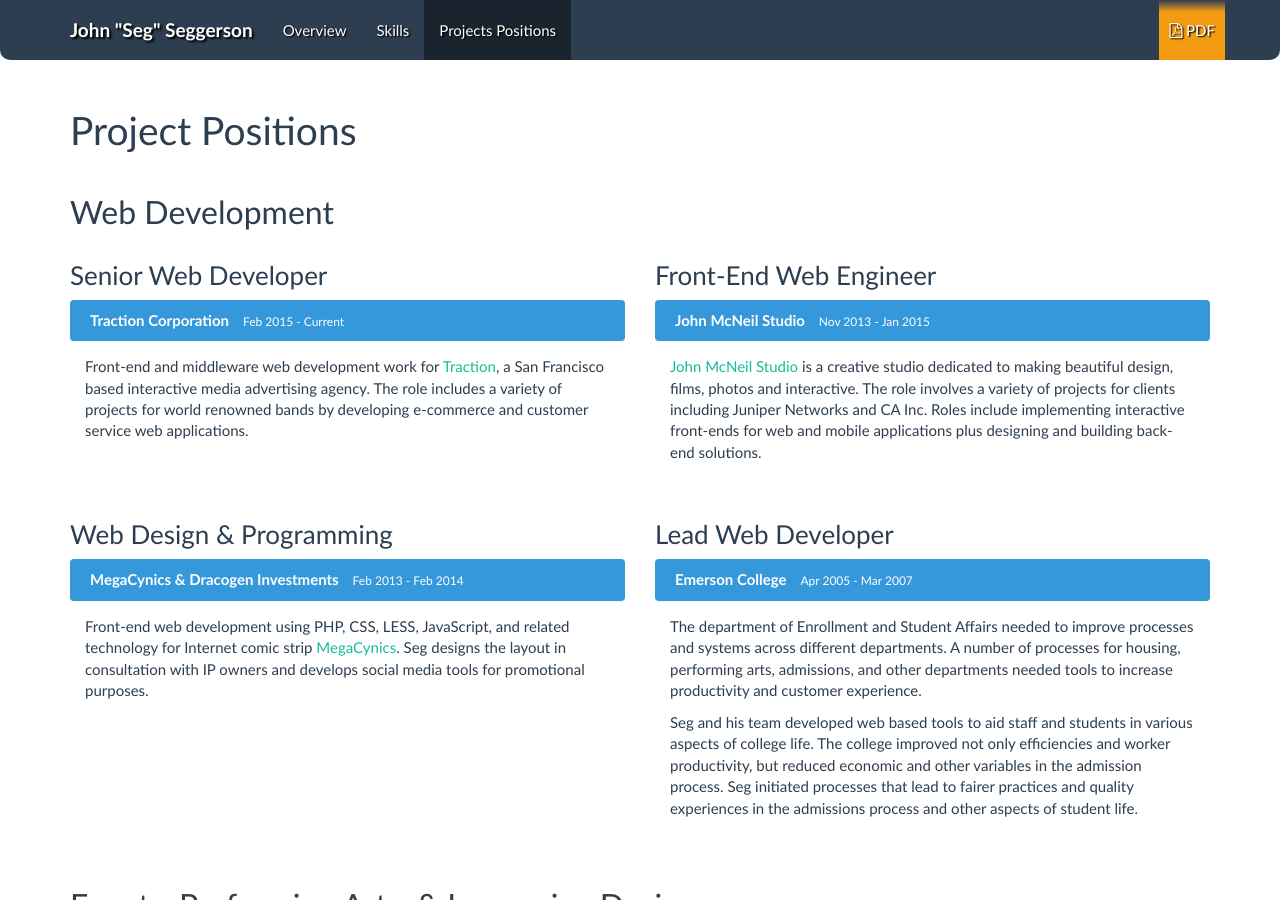
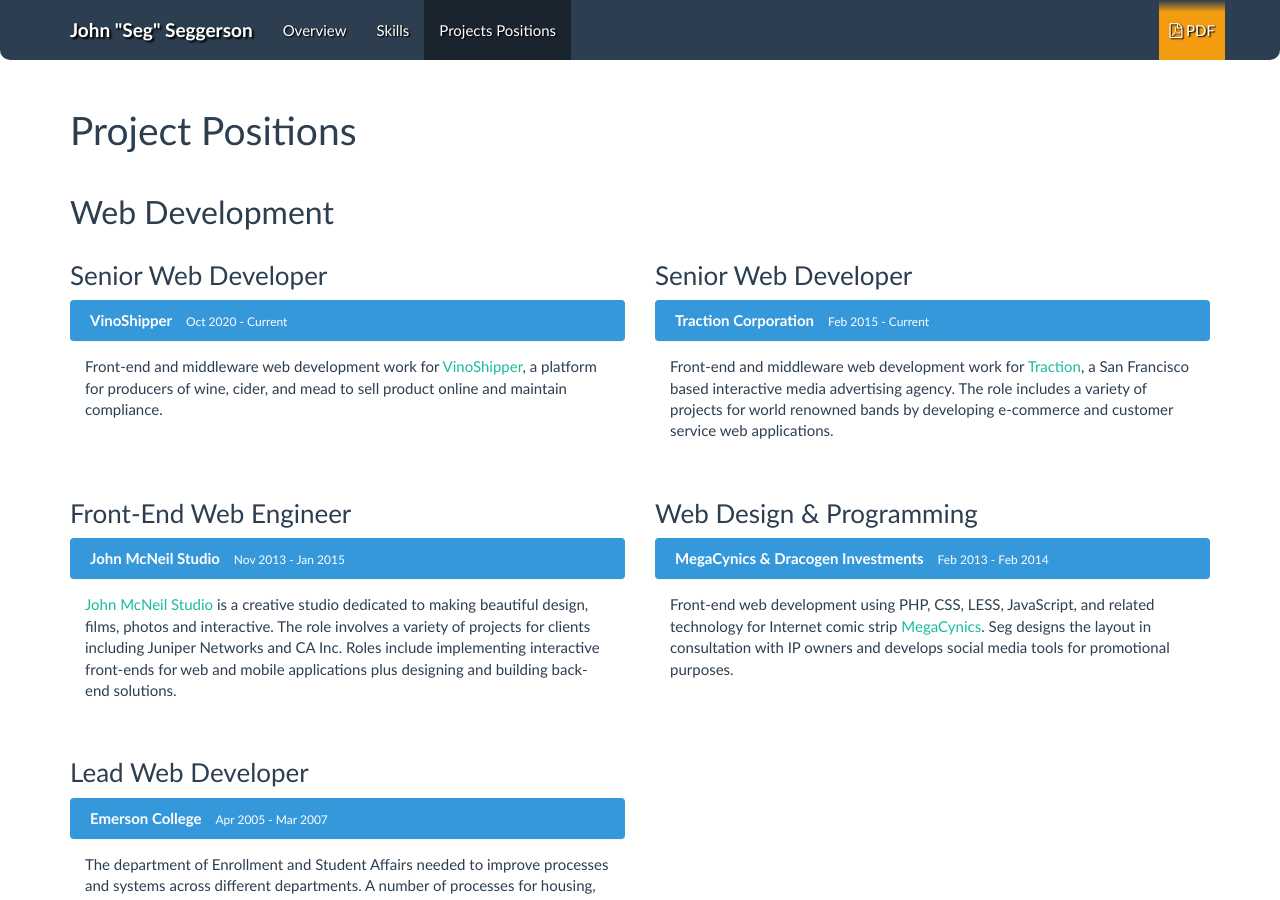
Before and after one commit to TheSeg/theseg.github.io, a Jekyll site: the page built from index.html, in a window 1280 px wide and 900 px high, scrolled down 1598 px. Built offline with Jekyll 4.4.1, drawn with Linux system fonts in a browser that asks for light colours; nearby versions of some CDN libraries; Markdown is read by kramdown in place of the engine named in the settings.

Commit message:
* Add VinoShipper position. * NPM Package updates.

```diff
--- a/_includes/content/positions.html
+++ b/_includes/content/positions.html
@@ -1,6 +1,21 @@
 <h2>Web Development</h2>
 
 <div class="row">
+
+  <div class="col-md-6">
+    <h3>Senior Web Developer</h3>
+    <div class="panel panel-info">
+      <div class="panel-heading">
+        <ul class="positionInfo list-inline">
+          <li class="company">VinoShipper</li>
+          <li class="dates">Oct 2020 - Current</li>
+        </ul>
+      </div>
+      <div class="panel-body">
+        Front-end and middleware web development work for <a href="https://www.vinoshipper.com/" target="_blank" rel="noopener">VinoShipper</a>, a platform for producers of wine, cider, and mead to sell product online and maintain compliance.
+      </div>
+    </div>
+  </div>
 
   <div class="col-md-6">
     <h3>Senior Web Developer</h3>
@@ -17,6 +32,9 @@
     </div>
   </div>
 
+</div>
+<div class="row">
+
   <div class="col-md-6">
     <h3>Front-End Web Engineer</h3>
     <div class="panel panel-info">
@@ -32,10 +50,6 @@
     </div>
   </div>
 
-</div>
-
-<div class="row">
-
   <div class="col-md-6">
     <h3>Web Design &amp; Programming</h3>
     <div class="panel panel-info">
@@ -50,6 +64,10 @@
       </div>
     </div>
   </div>
+
+</div>
+
+<div class="row">
 
   <div class="col-md-6">
     <h3>Lead Web Developer</h3>
--- a/package.json
+++ b/package.json
@@ -20,9 +20,9 @@
     "grunt-contrib-uglify": "^5.0.0",
     "grunt-contrib-watch": "^1.1.0",
     "grunt-jekyll": "^1.0.1",
-    "holderjs": "^2.9.7",
+    "holderjs": "^2.9.9",
     "html5shiv": "^3.7.3",
-    "jquery": "^3.4.1",
+    "jquery": "^3.5.1",
     "respond.js": "^1.4.2"
   },
   "dependencies": {}
```
Also changed, not shown: 1 other file.
